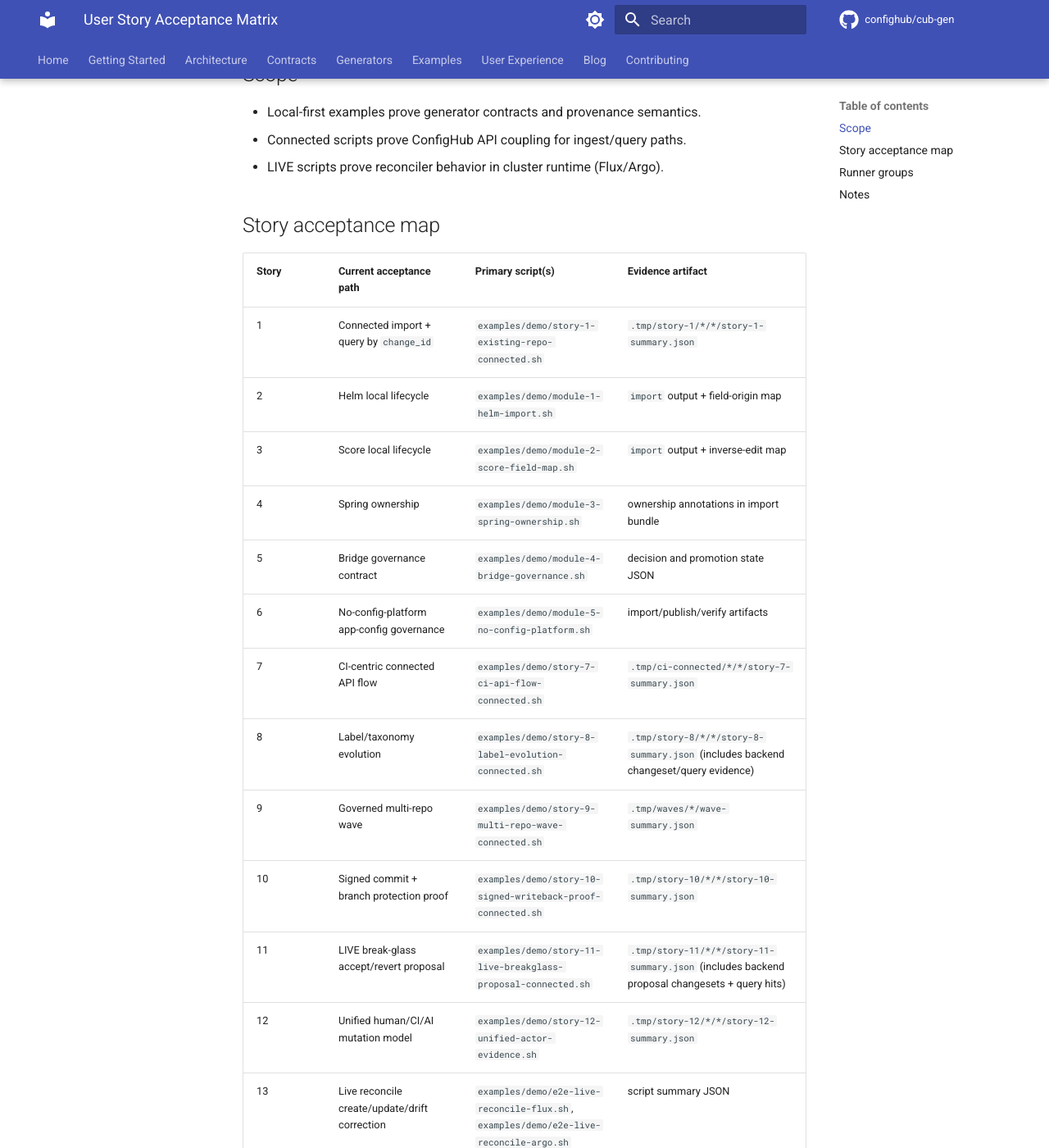
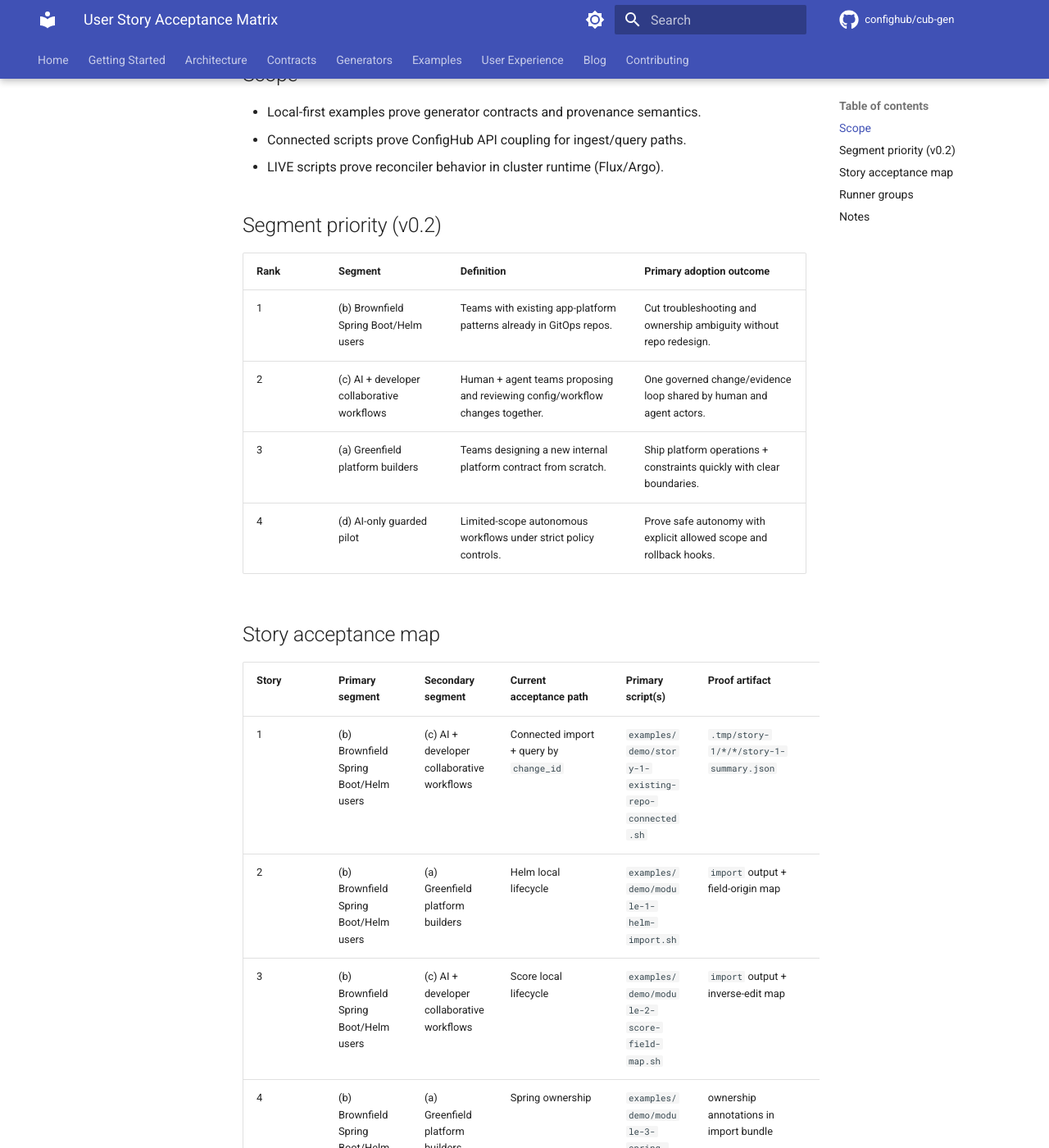
Before and after one commit to confighub/cub-gen, an MkDocs documentation site: the page built from docs/workflows/user-story-acceptance.md, in a window 1280 px wide and 1400 px high, scrolled down 220 px. Shown: the whole window at 82% size. Built offline with MkDocs 1.6.1 and Material for MkDocs 9.7.7, drawn with Linux system fonts in a browser that asks for light colours; comment, search, counter and statistics services are not loaded; some of the changed text lies outside the part shown.

Commit message:
docs(stories): add ranked segment matrix and primary-owner mapping (#130)

```diff
--- a/docs/workflows/user-story-acceptance.md
+++ b/docs/workflows/user-story-acceptance.md
@@ -8,23 +8,32 @@ This matrix maps user-story IDs to runnable acceptance scripts in this repo.
 - Connected scripts prove ConfigHub API coupling for ingest/query paths.
 - LIVE scripts prove reconciler behavior in cluster runtime (Flux/Argo).
 
+## Segment priority (v0.2)
+
+| Rank | Segment | Definition | Primary adoption outcome |
+|---|---|---|---|
+| 1 | (b) Brownfield Spring Boot/Helm users | Teams with existing app-platform patterns already in GitOps repos. | Cut troubleshooting and ownership ambiguity without repo redesign. |
+| 2 | (c) AI + developer collaborative workflows | Human + agent teams proposing and reviewing config/workflow changes together. | One governed change/evidence loop shared by human and agent actors. |
+| 3 | (a) Greenfield platform builders | Teams designing a new internal platform contract from scratch. | Ship platform operations + constraints quickly with clear boundaries. |
+| 4 | (d) AI-only guarded pilot | Limited-scope autonomous workflows under strict policy controls. | Prove safe autonomy with explicit allowed scope and rollback hooks. |
+
 ## Story acceptance map
 
-| Story | Current acceptance path | Primary script(s) | Evidence artifact |
-|---|---|---|---|
-| 1 | Connected import + query by `change_id` | `examples/demo/story-1-existing-repo-connected.sh` | `.tmp/story-1/*/*/story-1-summary.json` |
-| 2 | Helm local lifecycle | `examples/demo/module-1-helm-import.sh` | `import` output + field-origin map |
-| 3 | Score local lifecycle | `examples/demo/module-2-score-field-map.sh` | `import` output + inverse-edit map |
-| 4 | Spring ownership | `examples/demo/module-3-spring-ownership.sh` | ownership annotations in import bundle |
-| 5 | Bridge governance contract | `examples/demo/module-4-bridge-governance.sh` | decision and promotion state JSON |
-| 6 | No-config-platform app-config governance | `examples/demo/module-5-no-config-platform.sh` | import/publish/verify artifacts |
-| 7 | CI-centric connected API flow | `examples/demo/story-7-ci-api-flow-connected.sh` | `.tmp/ci-connected/*/*/story-7-summary.json` |
-| 8 | Label/taxonomy evolution | `examples/demo/story-8-label-evolution-connected.sh` | `.tmp/story-8/*/*/story-8-summary.json` (includes backend changeset/query evidence) |
-| 9 | Governed multi-repo wave | `examples/demo/story-9-multi-repo-wave-connected.sh` | `.tmp/waves/*/wave-summary.json` |
-| 10 | Signed commit + branch protection proof | `examples/demo/story-10-signed-writeback-proof-connected.sh` | `.tmp/story-10/*/*/story-10-summary.json` |
-| 11 | LIVE break-glass accept/revert proposal | `examples/demo/story-11-live-breakglass-proposal-connected.sh` | `.tmp/story-11/*/*/story-11-summary.json` (includes backend proposal changesets + query hits) |
-| 12 | Unified human/CI/AI mutation model | `examples/demo/story-12-unified-actor-evidence.sh` | `.tmp/story-12/*/*/story-12-summary.json` |
-| 13 | Live reconcile create/update/drift correction | `examples/demo/e2e-live-reconcile-flux.sh`, `examples/demo/e2e-live-reconcile-argo.sh` | script summary JSON |
+| Story | Primary segment | Secondary segment | Current acceptance path | Primary script(s) | Proof artifact |
+|---|---|---|---|---|---|
+| 1 | (b) Brownfield Spring Boot/Helm users | (c) AI + developer collaborative workflows | Connected import + query by `change_id` | `examples/demo/story-1-existing-repo-connected.sh` | `.tmp/story-1/*/*/story-1-summary.json` |
+| 2 | (b) Brownfield Spring Boot/Helm users | (a) Greenfield platform builders | Helm local lifecycle | `examples/demo/module-1-helm-import.sh` | `import` output + field-origin map |
+| 3 | (b) Brownfield Spring Boot/Helm users | (c) AI + developer collaborative workflows | Score local lifecycle | `examples/demo/module-2-score-field-map.sh` | `import` output + inverse-edit map |
+| 4 | (b) Brownfield Spring Boot/Helm users | (a) Greenfield platform builders | Spring ownership | `examples/demo/module-3-spring-ownership.sh` | ownership annotations in import bundle |
+| 5 | (a) Greenfield platform builders | (b) Brownfield Spring Boot/Helm users | Bridge governance contract | `examples/demo/module-4-bridge-governance.sh` | decision and promotion state JSON |
+| 6 | (b) Brownfield Spring Boot/Helm users | (a) Greenfield platform builders | No-config-platform app-config governance | `examples/demo/module-5-no-config-platform.sh` | import/publish/verify artifacts |
+| 7 | (b) Brownfield Spring Boot/Helm users | (c) AI + developer collaborative workflows | CI-centric connected API flow | `examples/demo/story-7-ci-api-flow-connected.sh` | `.tmp/ci-connected/*/*/story-7-summary.json` |
+| 8 | (b) Brownfield Spring Boot/Helm users | (a) Greenfield platform builders | Label/taxonomy evolution | `examples/demo/story-8-label-evolution-connected.sh` | `.tmp/story-8/*/*/story-8-summary.json` (includes backend changeset/query evidence) |
+| 9 | (b) Brownfield Spring Boot/Helm users | (c) AI + developer collaborative workflows | Governed multi-repo wave | `examples/demo/story-9-multi-repo-wave-connected.sh` | `.tmp/waves/*/wave-summary.json` |
+| 10 | (b) Brownfield Spring Boot/Helm users | (c) AI + developer collaborative workflows | Signed commit + branch protection proof | `examples/demo/story-10-signed-writeback-proof-connected.sh` | `.tmp/story-10/*/*/story-10-summary.json` |
+| 11 | (c) AI + developer collaborative workflows | (b) Brownfield Spring Boot/Helm users | LIVE break-glass accept/revert proposal | `examples/demo/story-11-live-breakglass-proposal-connected.sh` | `.tmp/story-11/*/*/story-11-summary.json` (includes backend proposal changesets + query hits) |
+| 12 | (c) AI + developer collaborative workflows | (d) AI-only guarded pilot | Unified human/CI/AI mutation model | `examples/demo/story-12-unified-actor-evidence.sh` | `.tmp/story-12/*/*/story-12-summary.json` |
+| 13 | (b) Brownfield Spring Boot/Helm users | (a) Greenfield platform builders | Live reconcile create/update/drift correction | `examples/demo/e2e-live-reconcile-flux.sh`, `examples/demo/e2e-live-reconcile-argo.sh` | script summary JSON |
 
 ## Runner groups
 
```
